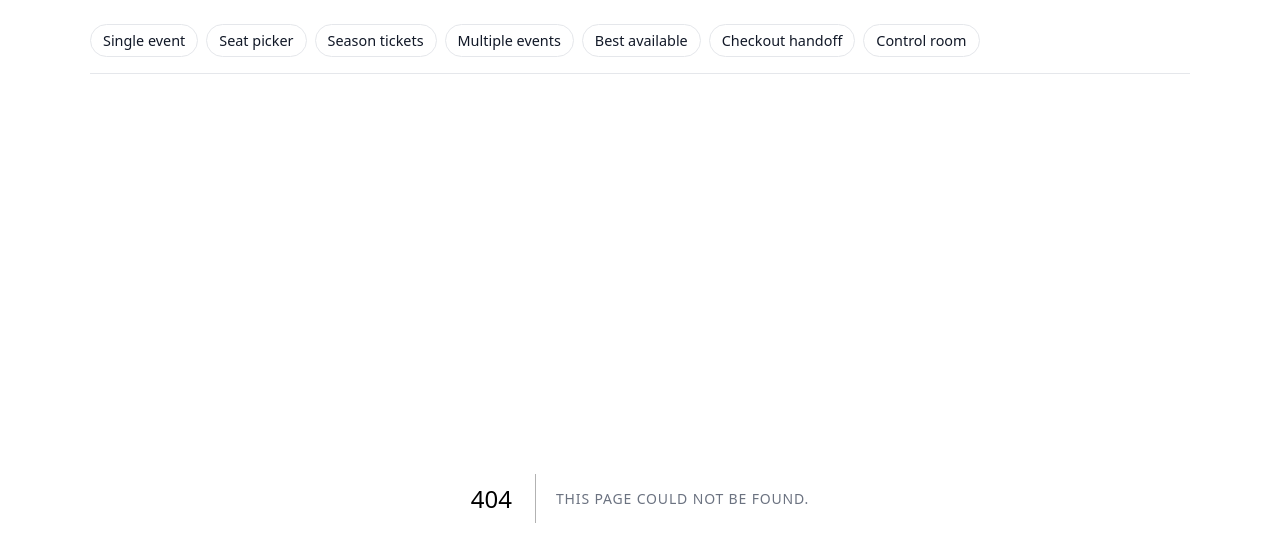
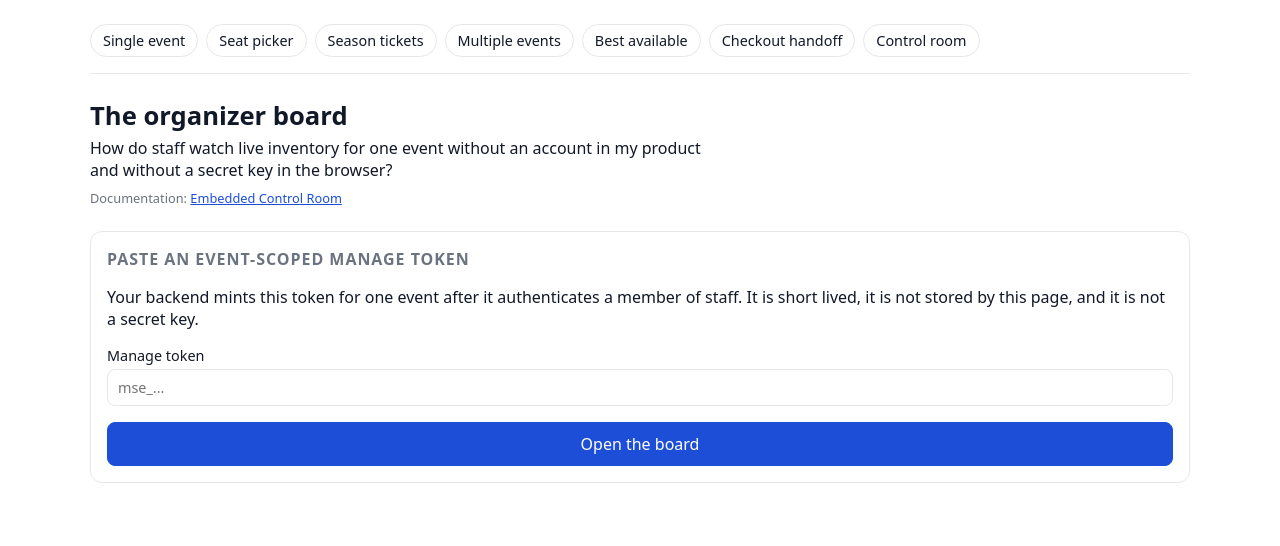
Before and after one commit to seatlayer/seatlayer-nextjs-example, a Next.js app: page /control-room in a window 1280 px wide. Before the commit this address had no page. Shown: the top 546 px of the page. Built offline with nearby package versions, Linux system fonts and the light colour scheme; no server answers.

Commit message:
Add a read only organizer board route

```diff
--- /dev/null
+++ b/app/control-room/page.tsx
@@ -0,0 +1,16 @@
+import { RouteIntro } from "@/components/RouteIntro";
+import { ControlRoom } from "@/components/ControlRoom";
+
+export default function Page() {
+  return (
+    <>
+      <RouteIntro
+        title="The organizer board"
+        question="How do staff watch live inventory for one event without an account in my product and without a secret key in the browser?"
+        docsHref="https://docs.seatlayer.io/platform/embedded-control-room/"
+        docsLabel="Embedded Control Room"
+      />
+      <ControlRoom />
+    </>
+  );
+}
--- /dev/null
+++ b/components/ControlRoom.tsx
@@ -0,0 +1,130 @@
+"use client";
+
+import { useState } from "react";
+import dynamic from "next/dynamic";
+import type {
+  EventScopedManageToken,
+  SeatManagerConnection,
+  SeatManagerTallies,
+} from "@seatlayer/react/manager";
+import { SetupNotice } from "@/components/SetupNotice";
+import { isConfigured } from "@/lib/config";
+
+const ManagerBoard = dynamic(() => import("@/components/ManagerBoard").then((m) => m.ManagerBoard), {
+  ssr: false,
+  loading: () => <p className="muted">Loading the board</p>,
+});
+
+function isManageToken(value: string): value is EventScopedManageToken {
+  return value.startsWith("mse_");
+}
+
+/**
+ * The organizer board.
+ *
+ * `SeatManager` needs a short-lived, event-scoped `mse_` grant that your own
+ * backend mints after it has authenticated a member of staff. A secret key is
+ * never accepted here and must never reach a browser. The token typed below is
+ * kept in component state for the life of the page and is never written to
+ * storage, a URL or a log.
+ */
+export function ControlRoom() {
+  const [draft, setDraft] = useState("");
+  const [token, setToken] = useState<EventScopedManageToken | null>(null);
+  const [tallies, setTallies] = useState<SeatManagerTallies | null>(null);
+  const [connection, setConnection] = useState<SeatManagerConnection | null>(null);
+  const [error, setError] = useState<string | null>(null);
+
+  function openBoard() {
+    const value = draft.trim();
+    if (!isManageToken(value)) {
+      setError("An event-scoped manage token starts with mse_.");
+      return;
+    }
+    setError(null);
+    setToken(value);
+    setDraft("");
+  }
+
+  if (!isConfigured) {
+    return (
+      <SetupNotice
+        variables={["NEXT_PUBLIC_SEATLAYER_EVENT_KEY", "NEXT_PUBLIC_SEATLAYER_PUBLIC_KEY"]}
+      />
+    );
+  }
+
+  if (!token) {
+    return (
+      <section className="setup">
+        <h2>Paste an event-scoped manage token</h2>
+        <p>
+          Your backend mints this token for one event after it authenticates a member of staff.
+          It is short lived, it is not stored by this page, and it is not a secret key.
+        </p>
+        <label className="field">
+          <span>Manage token</span>
+          <input
+            type="password"
+            value={draft}
+            placeholder="mse_..."
+            autoComplete="off"
+            onChange={(event) => setDraft(event.target.value)}
+          />
+        </label>
+        <div className="actions">
+          <button type="button" className="primary" onClick={openBoard}>
+            Open the board
+          </button>
+        </div>
+        {error ? <p className="error">{error}</p> : null}
+      </section>
+    );
+  }
+
+  return (
+    <div className="layout">
+      <section className="map-panel">
+        <ManagerBoard
+          token={token}
+          onTallies={setTallies}
+          onConnectionChange={setConnection}
+          onError={setError}
+        />
+      </section>
+
+      <aside className="cart-panel">
+        <h2>Live inventory</h2>
+        {tallies ? (
+          <ul className="seat-list">
+            <li>
+              <span>Free</span>
+              <span className="price">{tallies.free}</span>
+            </li>
+            <li>
+              <span>Held</span>
+              <span className="price">{tallies.held}</span>
+            </li>
+            <li>
+              <span>Booked</span>
+              <span className="price">{tallies.booked}</span>
+            </li>
+            <li>
+              <span>Blocked</span>
+              <span className="price">{tallies.blocked}</span>
+            </li>
+          </ul>
+        ) : (
+          <p className="muted">Waiting for the first snapshot.</p>
+        )}
+        {connection ? <p className="muted small">Realtime link: {connection.status}</p> : null}
+        {error ? <p className="error">{error}</p> : null}
+        <div className="actions">
+          <button type="button" onClick={() => setToken(null)}>
+            Close the board
+          </button>
+        </div>
+      </aside>
+    </div>
+  );
+}
--- /dev/null
+++ b/components/ManagerBoard.tsx
@@ -0,0 +1,39 @@
+"use client";
+
+import { SeatManager } from "@seatlayer/react/manager";
+import type {
+  EventScopedManageToken,
+  SeatManagerConnection,
+  SeatManagerTallies,
+} from "@seatlayer/react/manager";
+import { currency, eventKey } from "@/lib/config";
+
+interface ManagerBoardProps {
+  token: EventScopedManageToken;
+  onTallies: (tallies: SeatManagerTallies) => void;
+  onConnectionChange: (state: SeatManagerConnection) => void;
+  onError: (message: string) => void;
+}
+
+/**
+ * `mode="view"` is the read-only live board. The tools list keeps it that way:
+ * blocking, categories, tables and channels are left out, and the token's own
+ * capabilities remain the real gate.
+ */
+export function ManagerBoard({ token, onTallies, onConnectionChange, onError }: ManagerBoardProps) {
+  return (
+    <SeatManager
+      eventKey={eventKey}
+      token={token}
+      mode="view"
+      tools={["view", "inspect"]}
+      currency={currency}
+      className="seatmap"
+      onTallies={onTallies}
+      onConnectionChange={onConnectionChange}
+      onError={(cause) =>
+        onError(cause instanceof Error ? cause.message : "The board could not load")
+      }
+    />
+  );
+}
```
